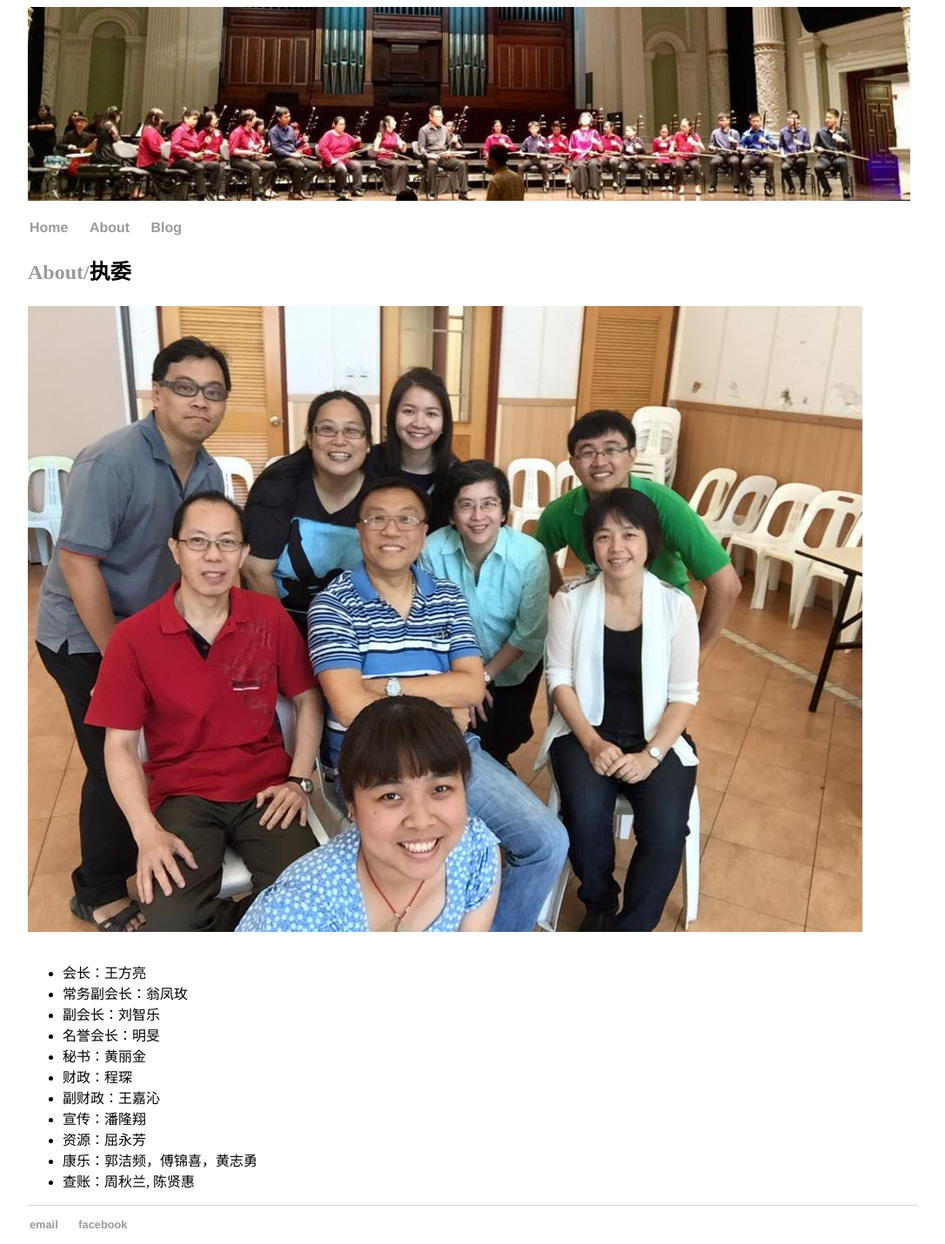
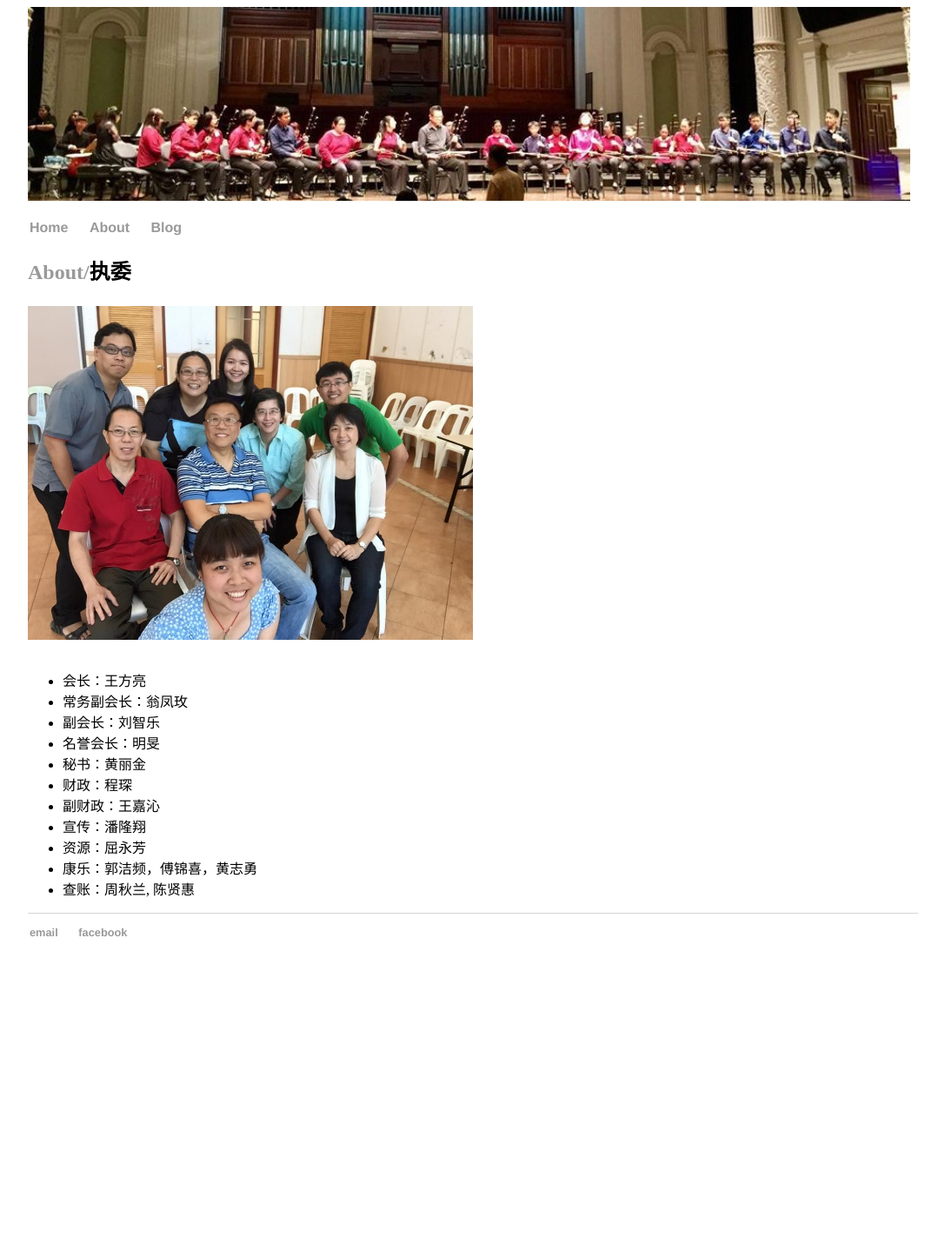
Before and after one commit to sgerhusociety/sgerhusociety.github.io, a Jekyll site: the page built from about/committee.md, in a window 1280 px wide. Shown: the whole page at 87% size, without its empty margins (96-1183 px from the left). Built offline with Jekyll 4.4.1, drawn with Linux system fonts in a browser that asks for light colours; after the commit the page ends 1095 px from its top, so only the background shows below that.

Commit message:
fix: update image size

```diff
--- a/about/committee.md
+++ b/about/committee.md
@@ -3,7 +3,7 @@ layout: default
 title: About
 ---
 ## [About/](/about)执委
-![](/files/exco.jpg)
+![](/files/exco.jpg){:width="50%"}
 - 会长：王方亮
 - 常务副会长：翁凤玫
 - 副会长：刘智乐
--- a/css/main.css
+++ b/css/main.css
@@ -46,6 +46,6 @@ ul.posts li {
 
 div#headimage {
   float:left-side;
-  max-width: 100%;
   display: block;
+  max-width: 30%;
 }
```
Also changed, not shown: _posts/2023-12-30-he-aohan-qin-yuan-concert.md (+1 -1 lines), files/logo.jpg (added).
